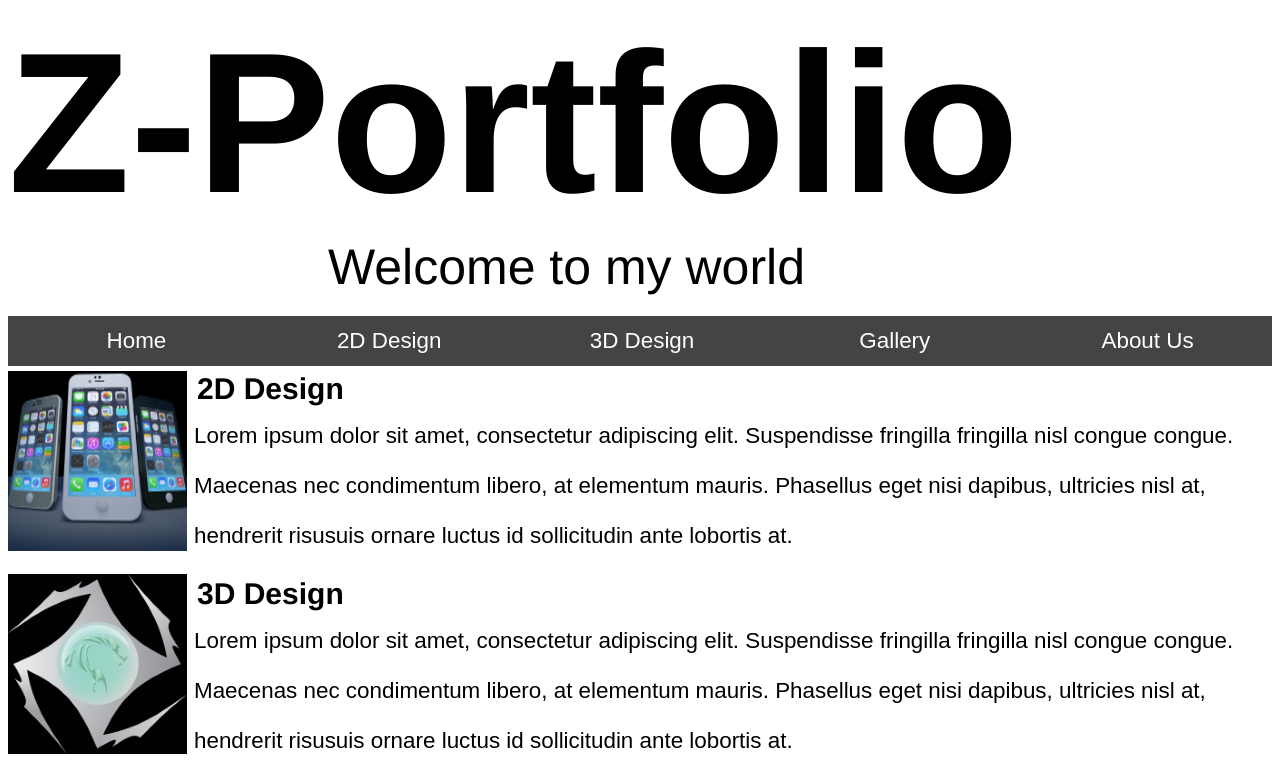
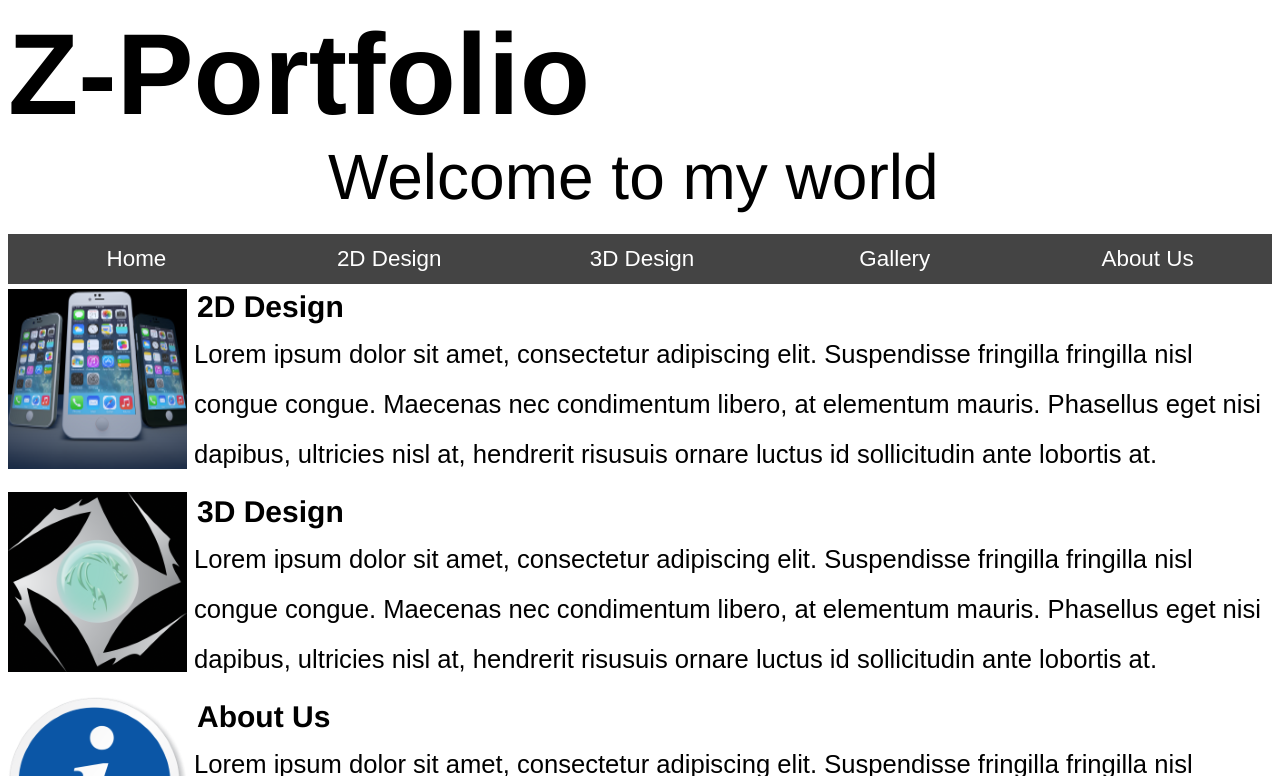
Before and after one commit to IsiahLyons67/Final-Project, a plain HTML site: page index.html in a window 1280 px wide. Shown: the top 776 px of the page. Drawn offline with Linux system fonts and the light colour scheme.

Commit message:
flowing text

```diff
--- a/css/style.css
+++ b/css/style.css
@@ -1,6 +1,7 @@
 h1 {
    font-family: "Ubuntu", Helvetica, Sans-serif;
    font-size: 12.5em;
+   font-size: 9vw;
    margin: 0 0 0px 0;
 }
 
@@ -49,6 +50,7 @@ clear: left;
 .slogan {
    font-family: "Ubuntu", Helvetica, Sans-serif;
    font-size: 50px;
+   font-size: 5vw;
    padding: 0 0 0 320px;
    margin: 0 0 20px 0;
 }
@@ -99,6 +101,7 @@ clear: left;
   font-family: 'Ubuntu', sans-serif;
   line-height: 50px;
   font-size: 1.4em;
+  font-size: 2vw;
   margin: 0 0 10px 10px;
   position: relative;
   left: 7px
```
